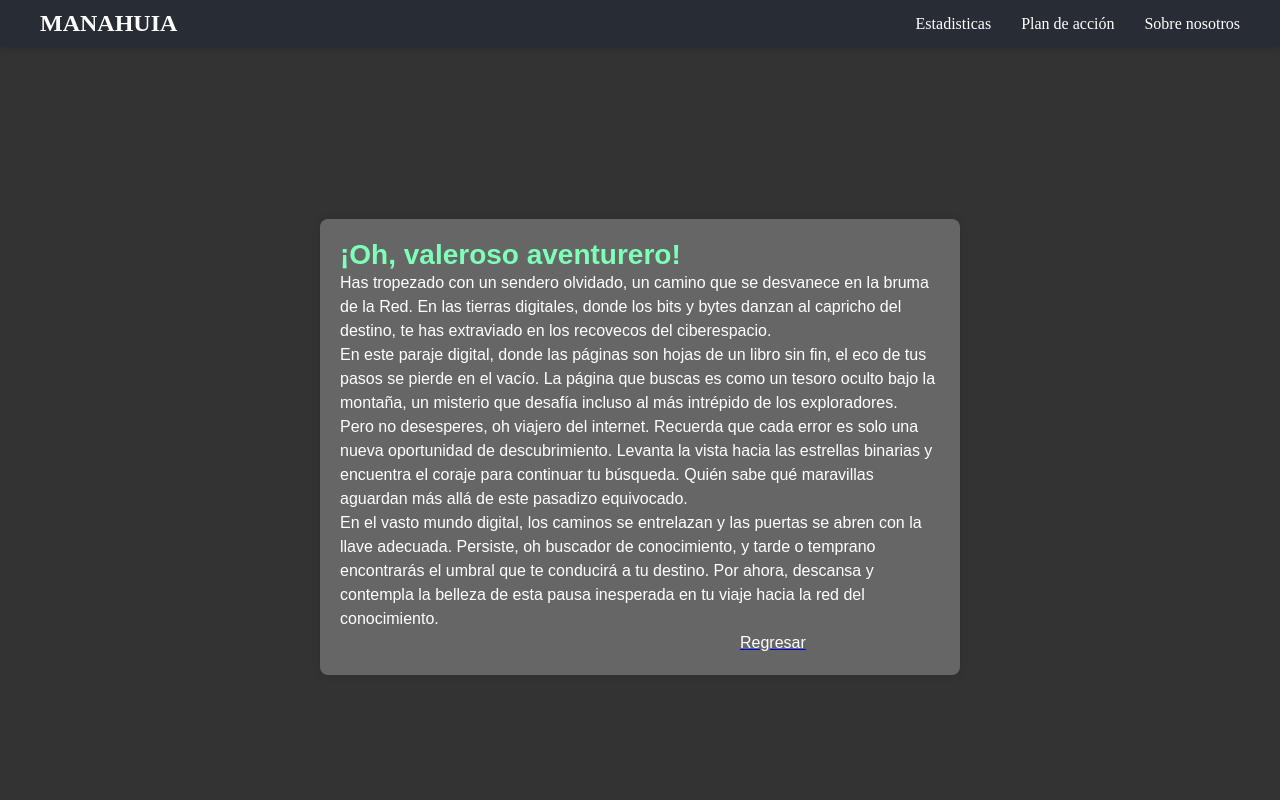
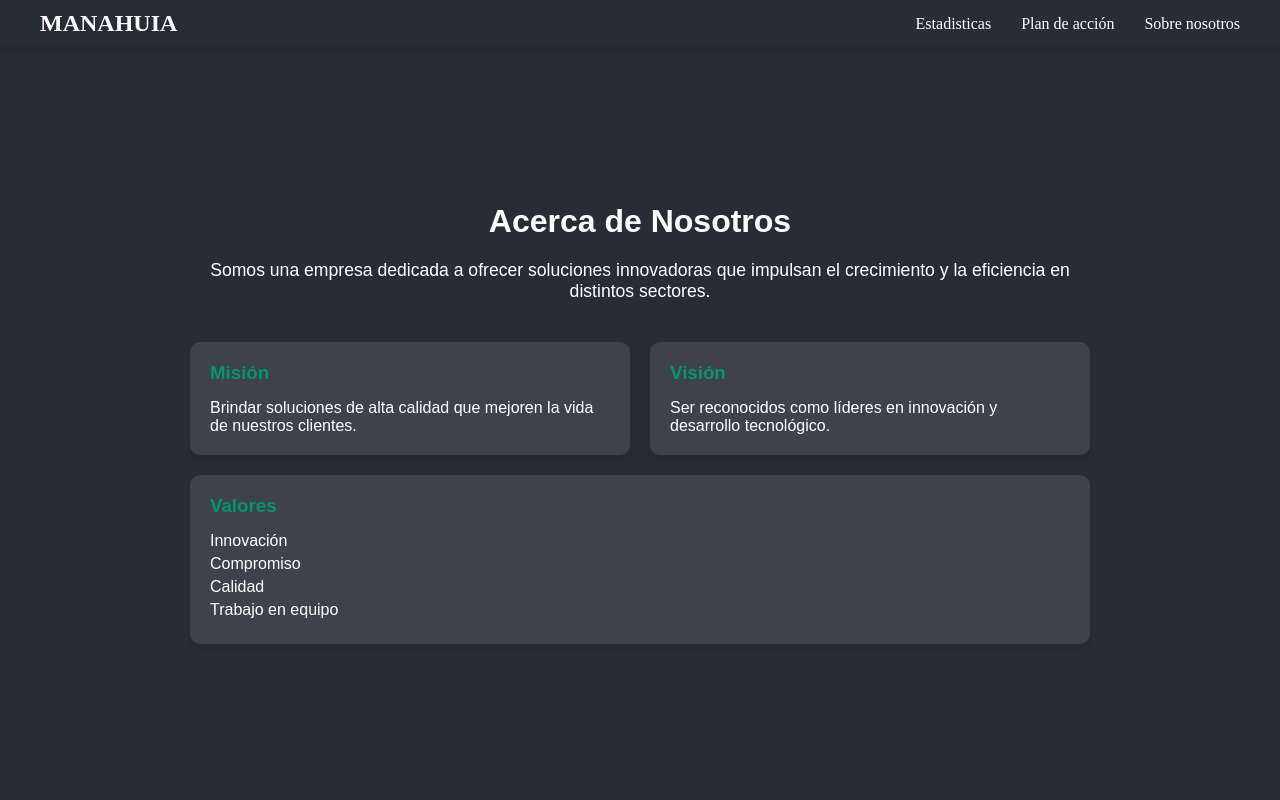
Before and after one commit to VisualR29/ServicioSocialProyect, a React (Create React App) app: page /nosotros in a window 1280 px wide. Shown: the top 800 px of the page. Built offline with nearby package versions, Linux system fonts and the light colour scheme.

Commit message:
Detalles_adicionales

```diff
--- a/package.json
+++ b/package.json
@@ -4,6 +4,7 @@
   "private": true,
   "dependencies": {
     "cra-template": "1.2.0",
+    "papaparse": "^5.5.2",
     "react": "^19.0.0",
     "react-dom": "^19.0.0",
     "react-router-dom": "^7.1.5",
--- a/src/App.css
+++ b/src/App.css
@@ -4,7 +4,7 @@
 
 .App-header {
   background-color: #282c34;
-  min-height: 100vh;
+  min-height: calc(100vh - 47px);
   display: flex;
   flex-direction: column;
   align-items: center;
--- a/src/App.js
+++ b/src/App.js
@@ -16,7 +16,7 @@ function App() {
           <Route path="/" element={<Layout />}>
             <Route index element={<Home />} />
             <Route path="/plan" element={<Plan />} />
-            <Route path="/about" element={<About />} />
+            <Route path="/nosotros" element={<About />} />
             <Route path="*" element={<NotFound />} />
           </Route>
         </Routes>
--- a/src/components/Header.css
+++ b/src/components/Header.css
@@ -14,6 +14,8 @@
 .logo {
     font-size: 1.5rem;
     font-weight: bold;
+    color: white;
+    text-decoration: none;
     cursor: pointer;
     transition: transform 0.3s;
 }
--- a/src/components/Header.jsx
+++ b/src/components/Header.jsx
@@ -1,15 +1,16 @@
 import React from 'react';
 import './Header.css';
+import { NavLink } from 'react-router-dom';
 
 const Header = () => {
     return (
         <header className="header">
-            <div className="logo">MANAHUIA</div>
+            <div className="logo"><NavLink className="logo" to={'/'}>MANAHUIA</NavLink></div>
             <nav className="nav">
                 <ul className="nav-list">
-                    <li><a href="#home">Estadisticas</a></li>
-                    <li><a href="#about">Plan de acción</a></li>
-                    <li><a href="#services">Sobre nosotros</a></li>
+                    <li><NavLink to={'/'}>Estadisticas</NavLink></li>
+                    <li><NavLink to={'/plan'}>Plan de acción</NavLink></li>
+                    <li><NavLink to={'/nosotros'}>Sobre nosotros</NavLink></li>
                 </ul>
             </nav>
         </header>
--- a/src/components/Layout.jsx
+++ b/src/components/Layout.jsx
@@ -7,7 +7,7 @@ const Layout = () => {
         <>
             <Header />
             <Outlet />
-            <Footer />
+            {/* <Footer /> */}
         </>
     )
 }
--- /dev/null
+++ b/src/pages/About.css
@@ -0,0 +1,59 @@
+.about{
+    background-color: #282c34;
+    min-height: calc(100vh - 47px);
+    display: flex;
+    justify-content: center;
+    align-items: center;
+}
+
+.about-container {
+    max-width: 900px;
+    padding: 20px;
+    text-align: center;
+    font-family: 'Arial', sans-serif;
+    color: white;
+}
+
+.about-title {
+    margin-bottom: 20px;
+}
+
+.about-description {
+    margin-bottom: 40px;
+    font-size: 1.1em;
+}
+
+.about-content {
+    display: flex;
+    gap: 20px;
+    justify-content: center;
+    flex-wrap: wrap;
+}
+
+.about-section {
+    flex: 1 1 250px;
+    background-color: rgba(255, 255, 255, 0.1);
+    padding: 20px;
+    border-radius: 10px;
+    box-shadow: 0 4px 6px rgba(0, 0, 0, 0.1);
+    transition: transform 0.3s;
+    text-align: left;
+}
+
+.about-section:hover {
+    transform: translateY(-5px);
+}
+
+.about-section h3 {
+    margin-bottom: 15px;
+    color: #059669;
+}
+
+.about-list {
+    list-style: none;
+    padding: 0;
+}
+
+.about-list li {
+    margin: 5px 0;
+}
--- a/src/pages/About.jsx
+++ b/src/pages/About.jsx
@@ -0,0 +1,37 @@
+import React from 'react';
+import './About.css';
+
+const About = () => {
+    return (
+        <div className='about'>
+            <div className="about-container">
+                <h1 className="about-title">Acerca de Nosotros</h1>
+                <p className="about-description">
+                    Somos una empresa dedicada a ofrecer soluciones innovadoras
+                    que impulsan el crecimiento y la eficiencia en distintos sectores.
+                </p>
+                <div className="about-content">
+                    <div className="about-section">
+                        <h3>Misión</h3>
+                        <p>Brindar soluciones de alta calidad que mejoren la vida de nuestros clientes.</p>
+                    </div>
+                    <div className="about-section">
+                        <h3>Visión</h3>
+                        <p>Ser reconocidos como líderes en innovación y desarrollo tecnológico.</p>
+                    </div>
+                    <div className="about-section">
+                        <h3>Valores</h3>
+                        <ul className="about-list">
+                            <li>Innovación</li>
+                            <li>Compromiso</li>
+                            <li>Calidad</li>
+                            <li>Trabajo en equipo</li>
+                        </ul>
+                    </div>
+                </div>
+            </div>
+        </div>
+    );
+};
+
+export default About;
--- a/src/pages/NotFound.css
+++ b/src/pages/NotFound.css
@@ -9,7 +9,7 @@
     display: flex;
     justify-content: center;
     align-items: center;
-    height: 100vh;
+    min-height: calc(100vh - 47px);
 }
 
 .notmessage {
--- /dev/null
+++ b/src/pages/Plan.css
@@ -0,0 +1,49 @@
+.plan {
+    background-color: #282c34;
+    min-height: calc(100vh - 47px);
+    display: flex;
+    justify-content: center;
+    align-items: center;
+}
+
+.plan-container {
+    max-width: 900px;
+    padding: 20px;
+    text-align: center;
+    font-family: 'Arial', sans-serif;
+    color: white;
+}
+
+.plan-title {
+    margin-bottom: 20px;
+}
+
+.plan-description {
+    margin-bottom: 40px;
+    font-size: 1.1em;
+}
+
+.plan-grid {
+    display: flex;
+    gap: 20px;
+    justify-content: center;
+    flex-wrap: wrap;
+}
+
+.plan-card {
+    flex: 1 1 250px;
+    background-color: rgba(255, 255, 255, 0.1);
+    padding: 20px;
+    border-radius: 10px;
+    box-shadow: 0 4px 6px rgba(0, 0, 0, 0.2);
+    transition: transform 0.3s;
+}
+
+.plan-card:hover {
+    transform: translateY(-5px);
+}
+
+.plan-card h3 {
+    margin-bottom: 15px;
+    color: #798dcf;
+}
--- a/src/pages/Plan.jsx
+++ b/src/pages/Plan.jsx
@@ -0,0 +1,33 @@
+import React from 'react';
+import './Plan.css';
+
+const Plan = () => {
+    return (
+        <div className='plan'>
+            <div className="plan-container">
+                <h1 className="plan-title">Nuestro Plan</h1>
+                <p className="plan-description">
+                    Nuestra estrategia está enfocada en ofrecer servicios de calidad,
+                    adaptándonos a las necesidades de nuestros clientes y promoviendo
+                    soluciones innovadoras.
+                </p>
+                <div className="plan-grid">
+                    <div className="plan-card">
+                        <h3>Estrategia 1</h3>
+                        <p>Optimización de recursos para mejorar la eficiencia operativa.</p>
+                    </div>
+                    <div className="plan-card">
+                        <h3>Estrategia 2</h3>
+                        <p>Implementación de tecnologías de vanguardia.</p>
+                    </div>
+                    <div className="plan-card">
+                        <h3>Estrategia 3</h3>
+                        <p>Expansión a nuevos mercados internacionales.</p>
+                    </div>
+                </div>
+            </div>
+        </div>
+    );
+};
+
+export default Plan;
```
Also changed, not shown: src/pages/NotFoundPrueba.jsx (deleted, +0 -27 lines), 1 other file (tests, documents, lock files or other folders).
